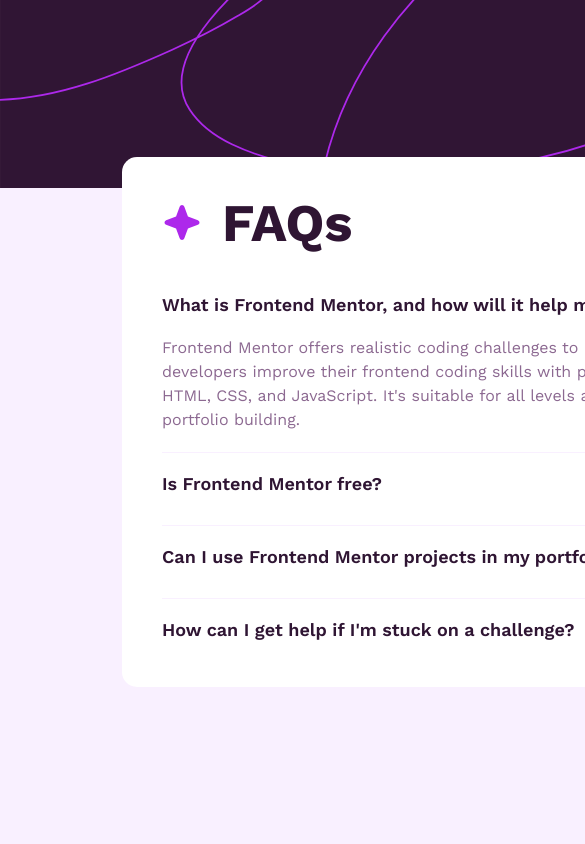
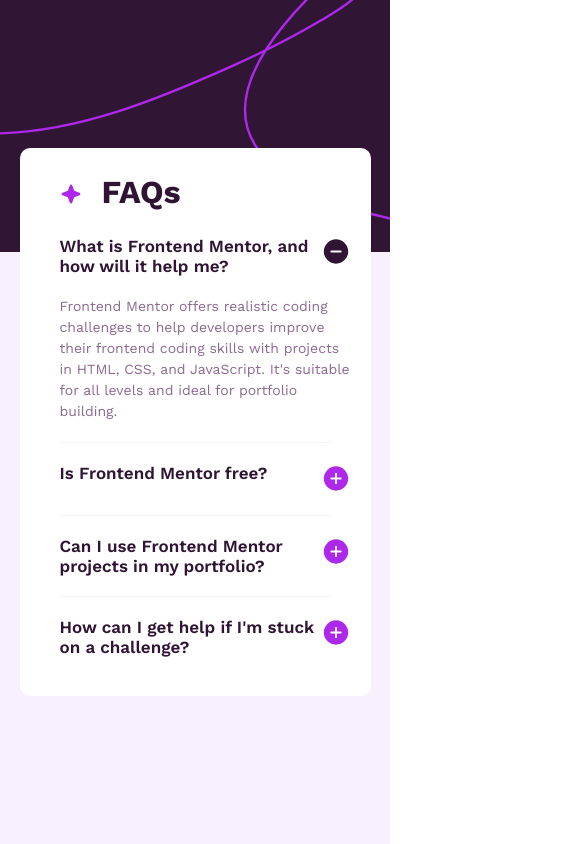
Before and after one commit to omar-ahmed42/faq-accordion, a plain HTML site: page index.html in a window 390 px wide. Shown: the top 844 px of the page, 585 px wide, since content can reach past the window. Drawn offline with Linux system fonts and the light colour scheme.

Commit message:
Add support for mobile devices

```diff
--- a/styles.css
+++ b/styles.css
@@ -41,6 +41,7 @@
   margin: auto;
 
   border-radius: 15px;
+  overflow: auto;
 }
 
 .faq-header-container {
@@ -70,13 +71,13 @@
 }
 
 .accordion-list {
-  display: table;
+  display: flex;
   border-collapse: collapse;
+  flex-direction: column;
 }
 
 .accordion {
   display: table-row;
-  /* border-bottom: 1px solid hsl(275, 100%, 97%); */
 }
 
 .accordion-cell {
@@ -100,8 +101,6 @@
   font-weight: 600;
   width: 100%;
   font-size: 18px;
-
-  display: table-cell;
 }
 
 .faq-border-bottom {
@@ -144,3 +143,68 @@
 
   line-height: 1.5;
 }
+
+@media only screen and (max-width: 600px) {
+  html,
+  body {
+    width: 100%;
+    min-height: 0vh;
+    min-width: 0vh;
+  }
+
+  .background {
+    background: url('assets/images/background-pattern-desktop.svg');
+    background-size: auto 30%;
+    background-repeat: no-repeat;
+    background-position-y: -1px;
+
+    background-color: hsl(275, 100%, 97%);
+
+    width: 100%;
+    height: 100%;
+
+    min-height: 0vh;
+    min-width: 0vh;
+
+    display: flex;
+  }
+
+  .faq-header-container {
+    display: flex;
+    margin-top: 10px;
+    margin-bottom: 5px;
+
+    padding-top: 15px;
+  }
+
+  .faq-header {
+    font-size: 2.0rem;
+  }
+
+  .faq-icon > img {
+    height: 1.375rem;
+    width: 1.375rem;
+  }
+
+  .faq-card {
+    width: 90%;
+    height: 65%;
+    margin: auto;
+    border-radius: 10px;
+  }
+
+  .accordion-question-wrapper {
+    margin-bottom: 10px;
+    padding: 10px 20px 10px 40px;
+  }
+
+  .accordion-question {
+    font-size: 17px;
+  }
+
+  .accordion-description {
+    font-weight: 400;
+    font-size: 0.875rem;
+    padding: 0px 20px 10px 40px;
+  }
+}
```
